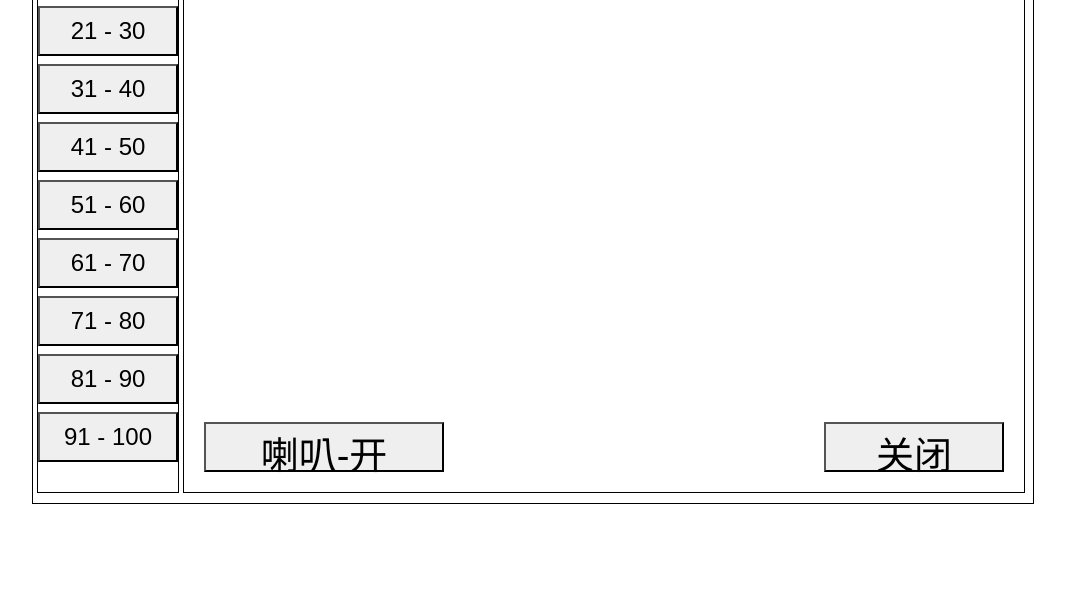
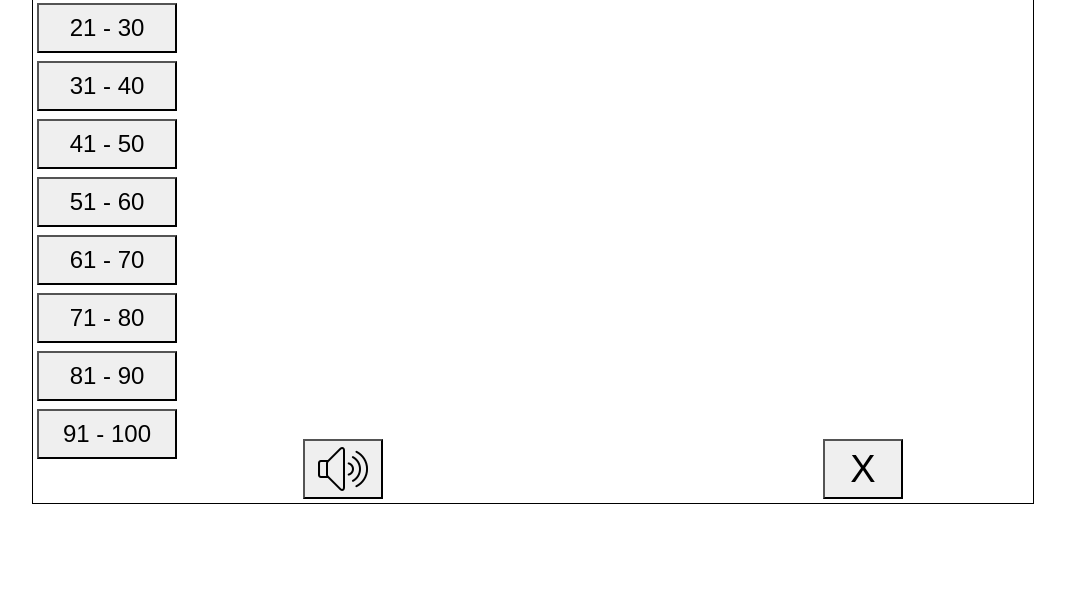
Before and after one commit to zhaojinghua/100-Civics-Questions, a plain HTML site: page index.html in a window 1280 px wide. Shown: the part 206-800 px from the top of the page, without its empty margins (107-1172 px from the left). Drawn offline with Linux system fonts and the light colour scheme.

Commit message:
Enhance assessibility

```diff
--- a/index.html
+++ b/index.html
@@ -25,7 +25,6 @@
 	padding-bottom: 30px;
 	margin-right: 40px;
 	display: block;
-	border: 1px black solid;
 }
 
 .leftButton {
@@ -37,7 +36,6 @@
 
 #topBanner {
 	margin-left: 142px;
-	border: 1px black solid;
 	width: 842px;
 	margin-bottom: 6px;
 }
@@ -59,7 +57,6 @@ p {
 	margin-left: 150px;
 	width: 840px;
 	height: 640px;
-	border: 1px black solid;
 	position: relative;
 }
 
@@ -72,23 +69,23 @@ p {
 }
 
 #mute {
-	width: 240px;
-	height: 50px;
+	width: 80px;
+	height: 60px;
 	font-size: 38px;
 	float: left;
 	position: absolute;
 	bottom: 20px;
-	left: 20px;
+	left: 120px;
 }
 
 #close {
-	width: 180px;
-	height: 50px;
+	width: 80px;
+	height: 60px;
 	font-size: 38px;
 	float: right;
 	position: absolute;
 	bottom: 20px;
-	right: 20px;
+	right: 120px;
 }
 
 button {
@@ -140,8 +137,8 @@ button {
 			</br>
 			<p id="chineseQuestion"></p>
 			<p id="chineseAnswer"></p>
-			<button id="close">关闭</button>
-			<button id="mute">喇叭-开</button>
+			<button id="close">X</button>
+			<button id="mute"><img src="icons8-speaker.png"></button>
 		</div>
 	</div>
 	<script>
@@ -452,10 +449,10 @@ button {
 		$("#mute").click(function() {
 			if (record.muted == true) {
 				record.muted = false;
-				$(this).html("喇叭-开");
+				$(this).html("<img src=\"icons8-speaker.png\">");
 			} else {
 				record.muted = true;
-				$(this).html("喇叭-关");
+				$(this).html("<img src=\"icons8-speaker-off.png\">");
 			}
 		});
 		$("#close").click(function() {
```
Also changed, not shown: icons8-close-50.png (added), icons8-speaker-off.png (added), icons8-speaker.png (added).
